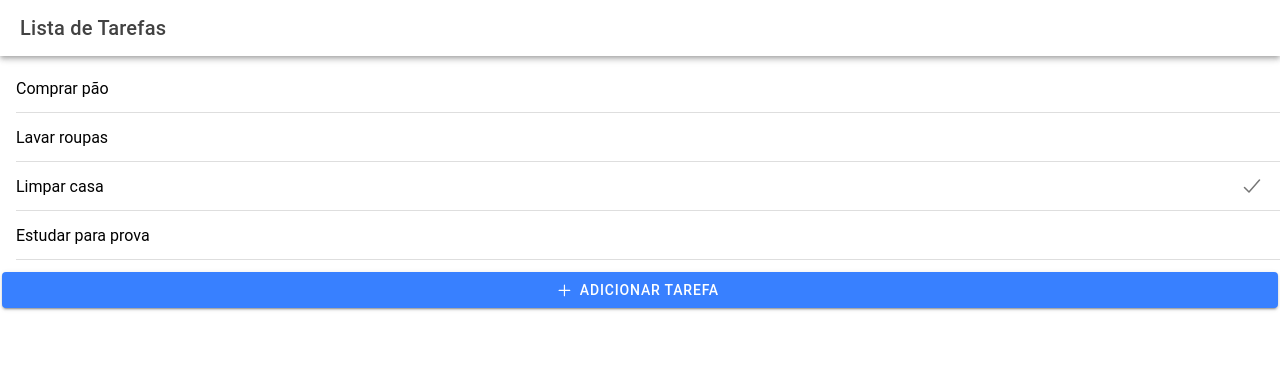
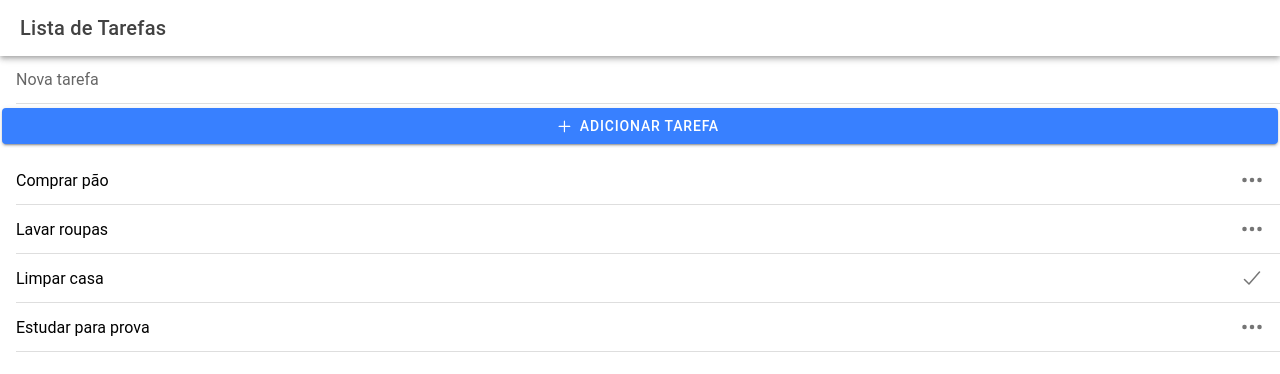
Before and after one commit to Mari2213/Dispositivos-moveis, a React (Vite) app in the folder Ionic/app-1203/: page / in a window 1280 px wide. Before the commit this address led to /home. Shown: the top 374 px of the page. Built offline with nearby package versions, Linux system fonts and the light colour scheme.

Commit message:
config page tarefas

```diff
--- a/Ionic/app-1203/src/App.tsx
+++ b/Ionic/app-1203/src/App.tsx
@@ -1,42 +1,33 @@
-import {Redirect, Route} from 'react-router-dom';
-import {IonApp, IonRouterOutlet, setupIonicReact} from '@ionic/react';
-import {IonReactRouter} from '@ionic/react-router';
-import Home from './pages/Home/Home';
+import { Redirect, Route } from "react-router-dom";
+import { IonApp, IonRouterOutlet, setupIonicReact } from "@ionic/react";
+import { IonReactRouter } from "@ionic/react-router";
+import Home from "./pages/Home/Home";
 
 /* Core CSS required for Ionic components to work properly */
-import '@ionic/react/css/core.css';
+import "@ionic/react/css/core.css";
 
 /* Basic CSS for apps built with Ionic */
-import '@ionic/react/css/normalize.css';
-import '@ionic/react/css/structure.css';
-import '@ionic/react/css/typography.css';
+import "@ionic/react/css/normalize.css";
+import "@ionic/react/css/structure.css";
+import "@ionic/react/css/typography.css";
 
 /* Optional CSS utils that can be commented out */
-import '@ionic/react/css/padding.css';
-import '@ionic/react/css/float-elements.css';
-import '@ionic/react/css/text-alignment.css';
-import '@ionic/react/css/text-transformation.css';
-import '@ionic/react/css/flex-utils.css';
-import '@ionic/react/css/display.css';
+import "@ionic/react/css/padding.css";
+import "@ionic/react/css/float-elements.css";
+import "@ionic/react/css/text-alignment.css";
+import "@ionic/react/css/text-transformation.css";
+import "@ionic/react/css/flex-utils.css";
+import "@ionic/react/css/display.css";
 
 /* Theme variables */
-import './theme/variables.css';
+import "./theme/variables.css";
 
 setupIonicReact();
 
 const App: React.FC = () => (
-    <IonApp>
-        <IonReactRouter>
-            <IonRouterOutlet>
-                <Route exact path="/home">
-                    <Home/>
-                </Route>
-                <Route exact path="/">
-                    <Redirect to="/home"/>
-                </Route>
-            </IonRouterOutlet>
-        </IonReactRouter>
-    </IonApp>
+  <IonApp>
+    <Home />
+  </IonApp>
 );
 
 export default App;
--- a/Ionic/app-1203/src/pages/Tarefas/Tarefas.tsx
+++ b/Ionic/app-1203/src/pages/Tarefas/Tarefas.tsx
@@ -3,6 +3,7 @@ import {
   IonContent,
   IonHeader,
   IonIcon,
+  IonInput,
   IonItem,
   IonLabel,
   IonList,
@@ -10,8 +11,8 @@ import {
   IonTitle,
   IonToolbar,
 } from "@ionic/react";
-import { add } from "ionicons/icons";
-import { useState } from "react";
+import { add, checkmark, ellipsisHorizontal } from "ionicons/icons";
+import React, { useState } from "react";
 
 const Tarefas: React.FC = () => {
   const [tasks, setTasks] = useState([
@@ -21,13 +22,22 @@ const Tarefas: React.FC = () => {
     { id: 4, title: "Estudar para prova", completed: false },
   ]);
 
+  const [newTaskTitle, setNewTaskTitle] = useState("");
+
   const addTask = () => {
     const newTask = {
       id: tasks.length + 1,
-      title: "Nova Tarefa",
+      title: newTaskTitle,
       completed: false,
     };
     setTasks([...tasks, newTask]);
+    setNewTaskTitle("");
+  };
+
+  const handlerSubmit = (e: React.FormEvent) => {
+    e.preventDefault();
+    if (!newTaskTitle) return;
+    addTask();
   };
 
   const toggleTaskCompletion = (id: number) => {
@@ -45,6 +55,20 @@ const Tarefas: React.FC = () => {
         </IonToolbar>
       </IonHeader>
       <IonContent>
+        <form onSubmit={handlerSubmit}>
+          <IonItem>
+            <IonInput
+              type="text"
+              placeholder="Nova tarefa"
+              value={newTaskTitle}
+              onIonChange={(e) => setNewTaskTitle(e.detail.value!)}
+            />
+          </IonItem>
+          <IonButton type="submit" expand="block">
+            <IonIcon slot="start" icon={add} />
+            Adicionar tarefa
+          </IonButton>
+        </form>
         <IonList>
           {tasks.map((task) => (
             <IonItem
@@ -55,15 +79,13 @@ const Tarefas: React.FC = () => {
               <IonLabel>{task.title}</IonLabel>
               <IonIcon
                 slot="end"
-                icon={task.completed ? "checkmark" : "ellipsis-hotizontal"}
-              />
+                icon={task.completed ? checkmark : ellipsisHorizontal}
+                role="img"
+                className="ios"
+              ></IonIcon>
             </IonItem>
           ))}
         </IonList>
-        <IonButton expand="block" onClick={() => addTask()}>
-          <IonIcon slot="start" icon={add} />
-          Adicionar tarefa
-        </IonButton>
       </IonContent>
     </IonPage>
   );
```
